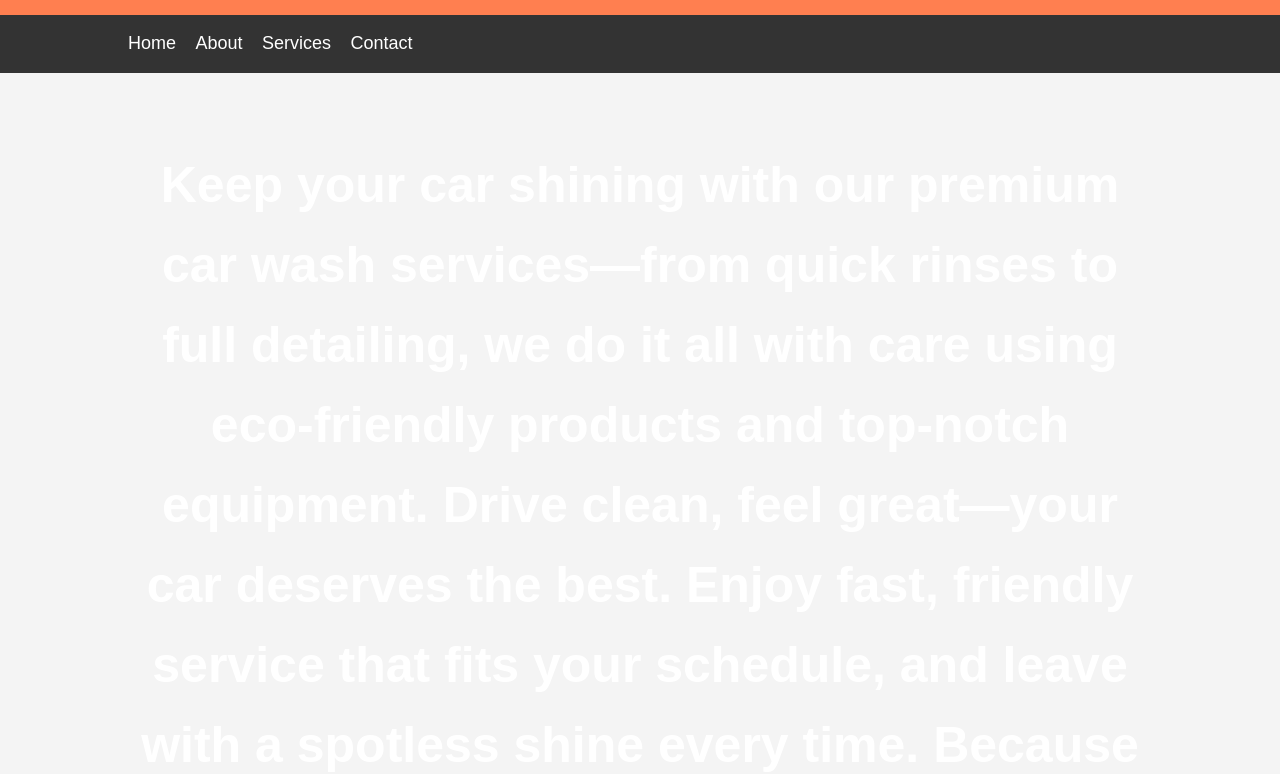
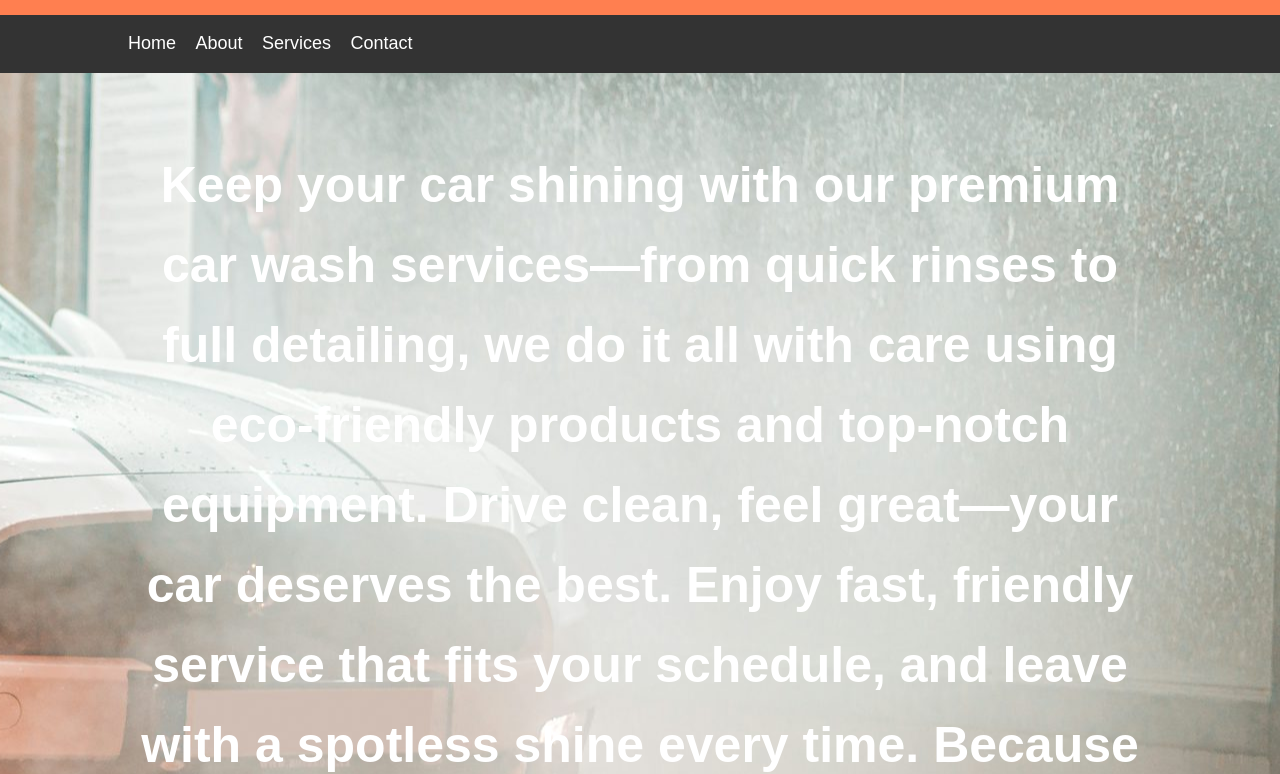
Before and after one commit to amershah1803/al-madrus, a plain HTML site: page index.html in a window 1280 px wide. Shown: the part 53-827 px from the top of the page. Drawn offline with Linux system fonts and the light colour scheme.

Commit message:
Update kool.css

```diff
--- a/kool.css
+++ b/kool.css
@@ -38,7 +38,7 @@ body{
 }
 
 #showcase{
-    background-image: url('../images/kool.jpeg');
+    background-image: url('../kool.jpeg');
     background-position: center right;
     min-height: 300px;
     margin-bottom: 30px;
```
